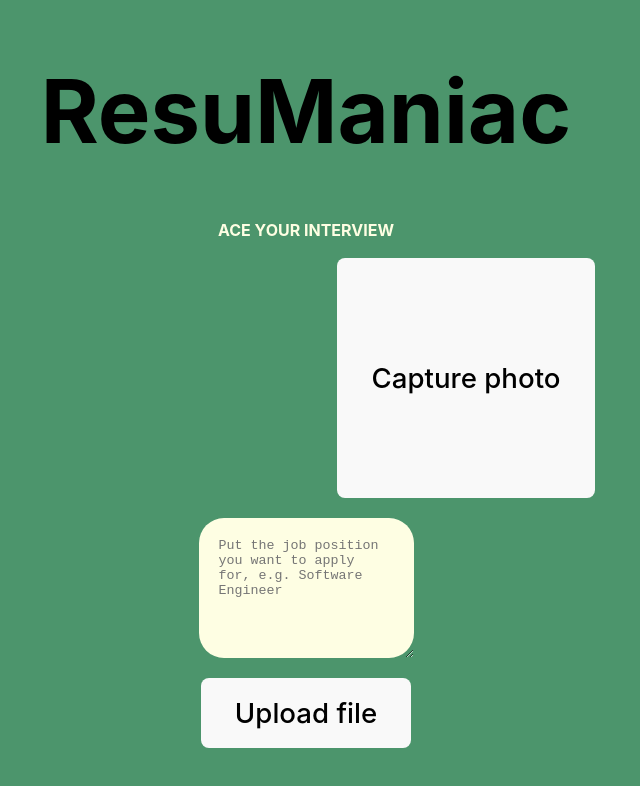
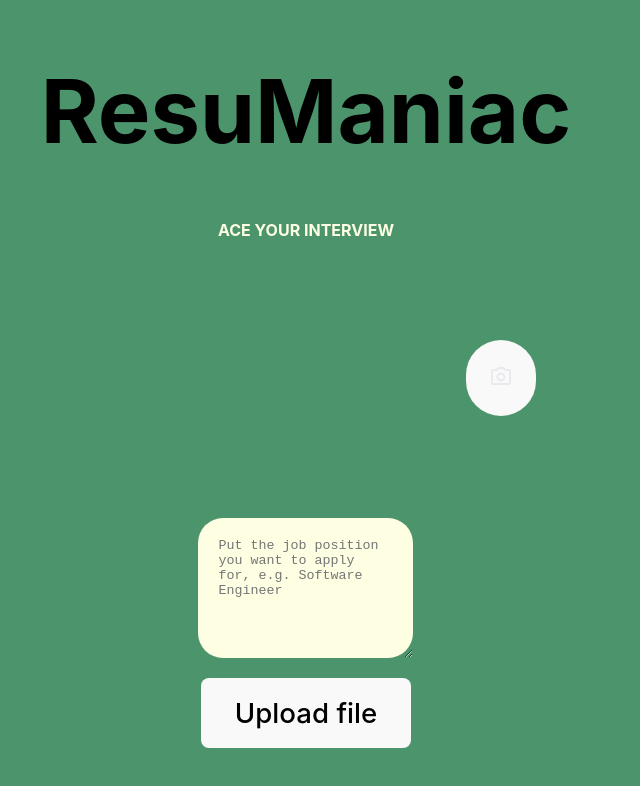
Before and after one commit to michimochi25/Terrible-Ideas-Hackathon, a React (Vite) app in the folder vite-project/: page /takepic in a window 1280 px wide. Shown: the top 786 px of the page, without its empty margins (334-974 px from the left). Built offline with nearby package versions, Linux system fonts and the light colour scheme; no server answers.

Commit message:
styled camera button

```diff
--- a/vite-project/src/App.css
+++ b/vite-project/src/App.css
@@ -15,6 +15,18 @@
 .subHeadings {
   color: #FEFEE3;
   font-size: medium;
+}
+
+.innerContainer {
+  align-items: center;
+}
+
+.input-box-container {
+  display: flex;
+  flex-direction: column;
+  align-items: center;
+  gap: 15px;
+  margin-bottom: 40px;
 }
 
 .inputContainer {
@@ -146,7 +158,16 @@
   background-color: #7ab69f;
 }
 
+.camera-button {
+  width: 70px;
+  height: fit-content;
+  padding: 20px;
+  border-radius: 55px;
+}
+
 .take-photo {
+  justify-content: space-around;
+  align-items: center;
   display: flex;
 }
 
--- a/vite-project/src/components/Webcam.jsx
+++ b/vite-project/src/components/Webcam.jsx
@@ -1,5 +1,6 @@
 import React, { useRef, useState } from 'react';
 import Webcam from 'react-webcam';
+import Camera from '../assets/camera.svg';
 
 const WebcamCapture = () => {
   const webcamRef = useRef(null);
@@ -20,20 +21,20 @@
           width={320}
           height={240}
         />
-        <button onClick={capture}>Capture photo</button>
+        <button className='camera-button' onClick={capture}>
+          <img src={Camera} />
+        </button>
       </div>
 
       <div>
         {imageSrc && (
-        <div>
-          <h2>Captured Image:</h2>
-          <img src={imageSrc} alt="Captured" />
-        </div>
-      )}
+          <div>
+            <h2>Captured Image:</h2>
+            <img src={imageSrc} alt="Captured" />
+          </div>
+        )}
       </div>
     </div>
-
-
   );
 };
 
```
Also changed, not shown: vite-project/src/assets/camera.svg (added).
